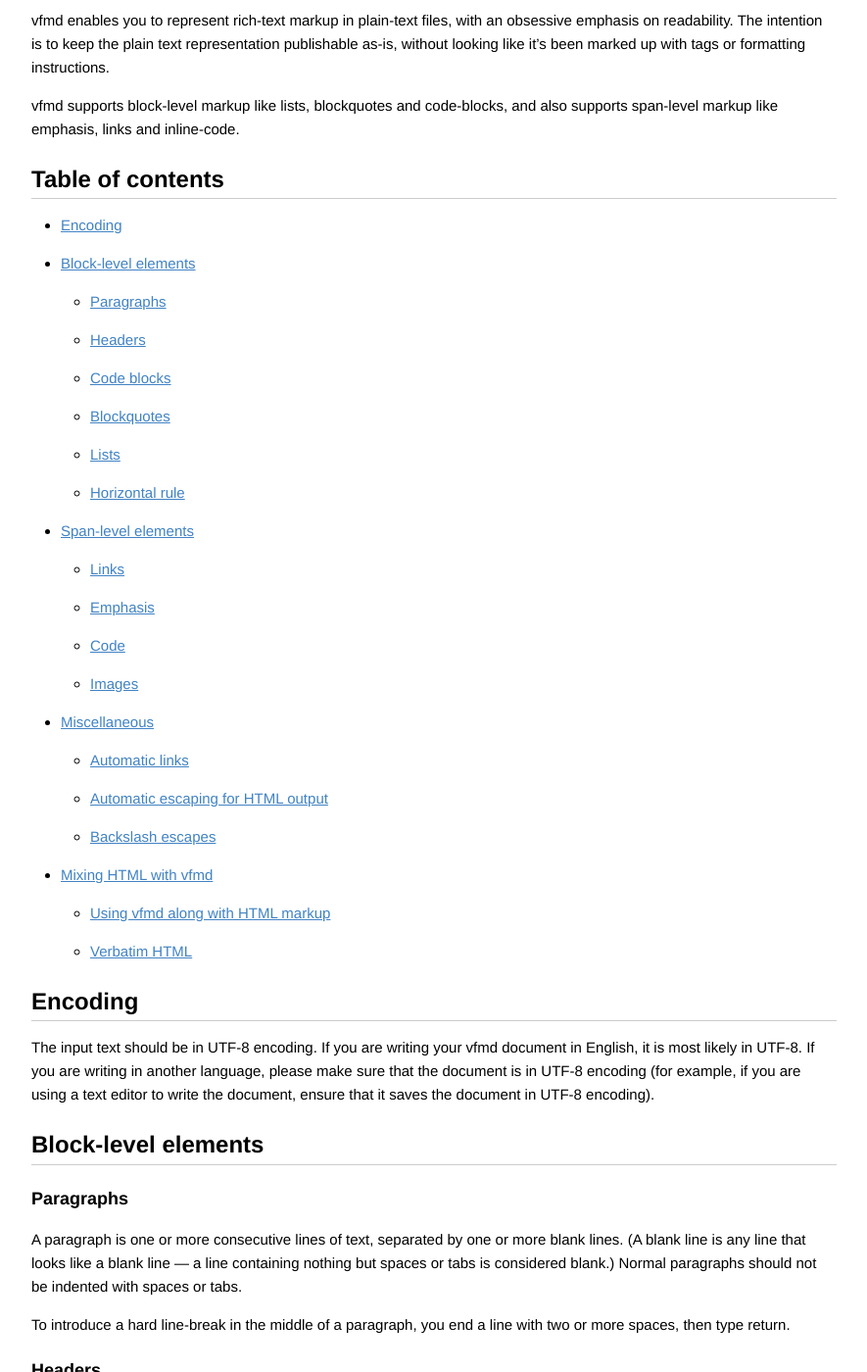
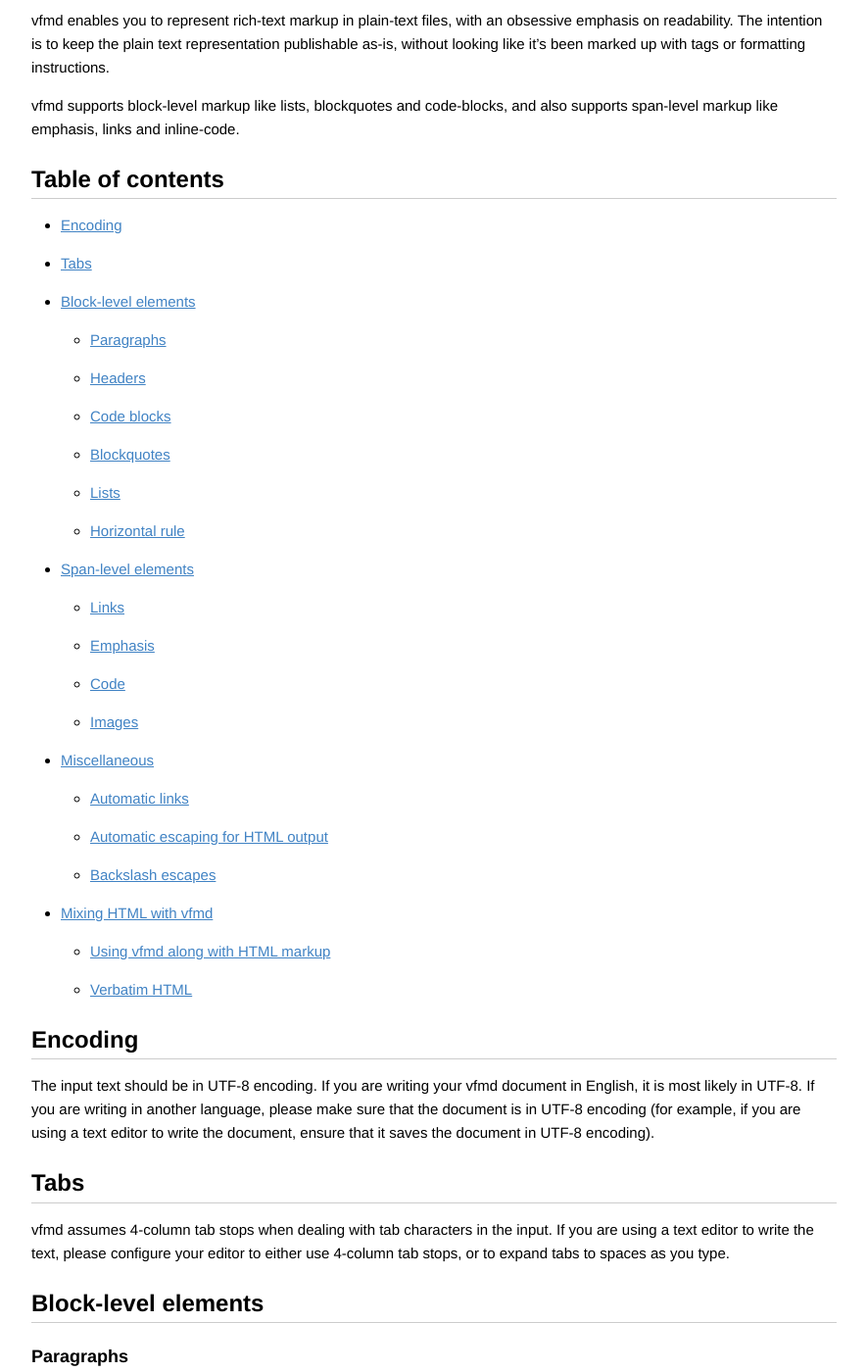
Before and after one commit to vfmd/vfmd-spec, a Jekyll site: the page built from syntax.md, in a window 1280 px wide and 1400 px high, scrolled down 335 px. Shown: the whole window at 98% size, without its empty margins (197-1082 px from the left). Built offline with Jekyll 4.4.1, drawn with Linux system fonts in a browser that asks for light colours; Markdown is read by kramdown in place of the engine named in the settings.

Commit message:
Syntax guide: Add a note at the start regarding tab stops and expanding tabs

```diff
--- a/syntax.md
+++ b/syntax.md
@@ -33,6 +33,7 @@ and inline-code.
 ## Table of contents
 
   * [Encoding]
+  * [Tabs]
   * [Block-level elements]
       * [Paragraphs]
       * [Headers]
@@ -62,6 +63,15 @@ document in English, it is most likely in UTF-8. If you are writing in
 another language, please make sure that the document is in UTF-8
 encoding (for example, if you are using a text editor to write the
 document, ensure that it saves the document in UTF-8 encoding).
+
+<h2 id="tabs">Tabs</h2>
+
+[Tabs]: #tabs
+
+vfmd assumes 4-column tab stops when dealing with tab characters in the
+input. If you are using a text editor to write the text, please
+configure your editor to either use 4-column tab stops, or to expand
+tabs to spaces as you type.
 
 <h2 id="block-level-elements">Block-level elements</h2>
 
```
